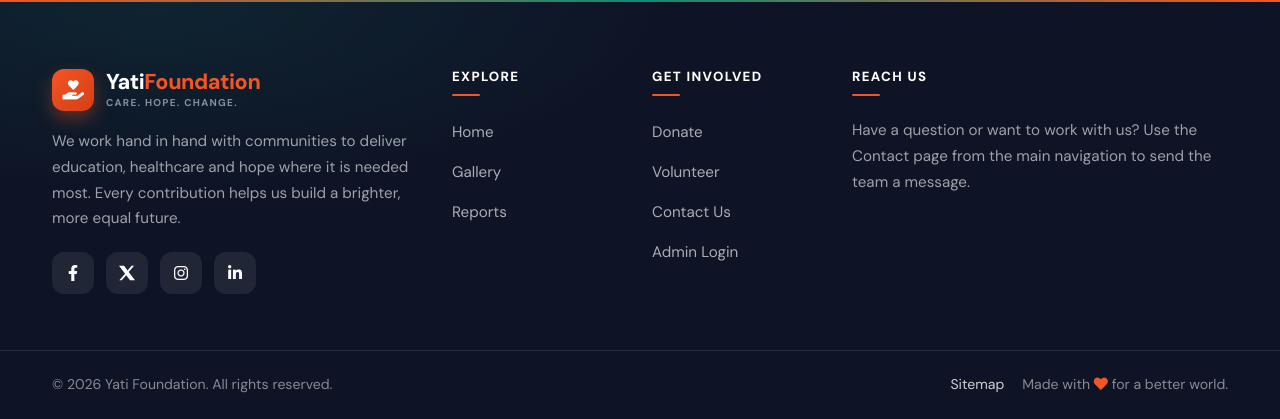
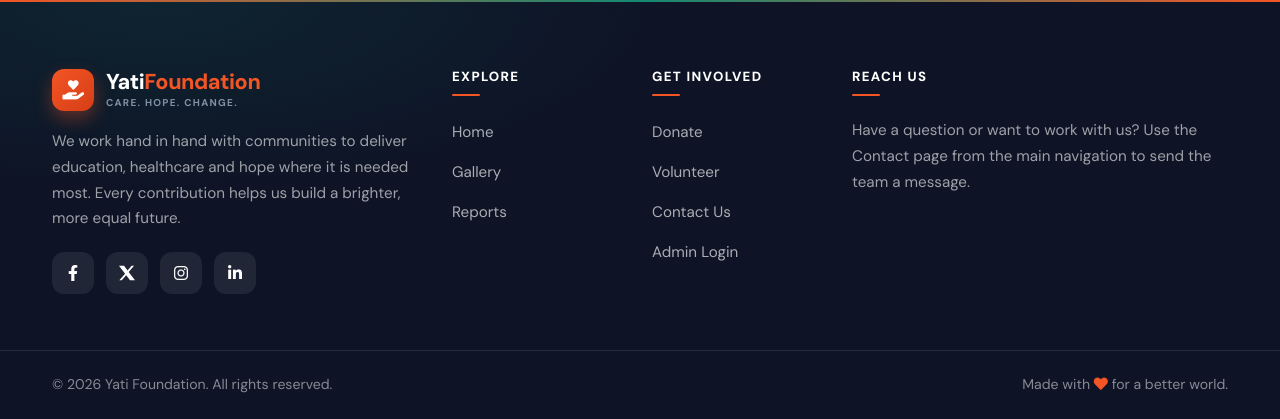
Before and after one commit to BanshwarTech/yatifoundation.alekh.dev, a PHP site: page /index.php in a window 1280 px wide. Shown: the part 4035-4454 px from the top of the page. Run offline with PHP 8.4, Linux system fonts and the light colour scheme; data comes from the database, SQL or seed files in the repository; data that the repository does not hold is empty; a stand-in replaces the project's code that opens the database connection.

Commit message:
Remove sitemap link from footer

```diff
--- a/Includes/footer.php
+++ b/Includes/footer.php
@@ -43,7 +43,6 @@
         <div class="container d-flex flex-column flex-md-row align-items-center justify-content-between gap-2">
             <span>&copy; <?php echo date('Y'); ?> Yati Foundation. All rights reserved.</span>
             <div class="footer-bottom-links">
-                <a href="sitemap.xml">Sitemap</a>
                 <span>Made with <i class="fa fa-heart" aria-hidden="true"></i> for a better world.</span>
             </div>
         </div>
```
